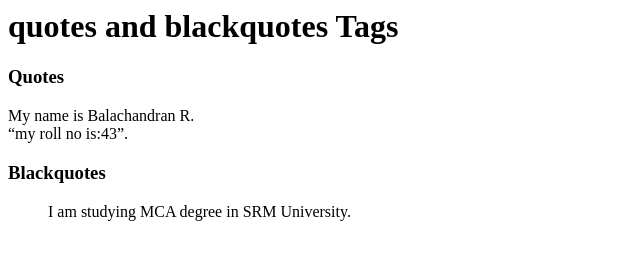
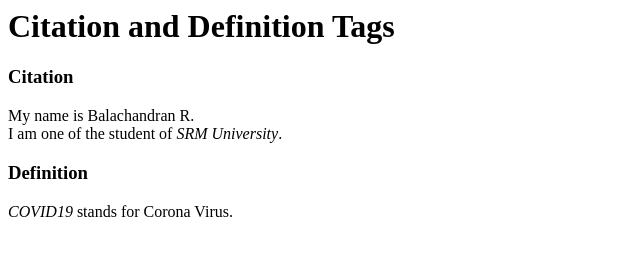
Before and after one commit to balachandrangit2020/Bala-Web-Development, a plain HTML site: page Tutorial/index.html in a window 1280 px wide. Shown: the whole page, without its empty margins (0-640 px from the left). Drawn offline with Linux system fonts and the light colour scheme.

Commit message:
using Citation and Definition Tags

```diff
--- a/Tutorial/index.html
+++ b/Tutorial/index.html
@@ -1,17 +1,17 @@
 <html>
   <head>
-    <title>quotes and black quotes Tags</title>
+    <title>Citation and Definition Tags</title>
   </head>
   <body>
-    <h1>quotes and blackquotes Tags</h1>
-    <h3>Quotes</h3>
+    <h1>Citation and Definition Tags</h1>
+    <h3>Citation</h3>
     <p>
         My name is Balachandran R.<br>
-        <q>my roll no is:43</q>.
+        I am one of the student of <cite>SRM University</cite>.
     </p>
-    <h3>Blackquotes</h3>
+    <h3>Definition</h3>
     <p>
-        <blockquote>I am studying MCA degree in SRM University.</blockquote>
+        <dfn>COVID19</dfn> stands for Corona Virus.
     </p>
   </body>
 </html>
```
